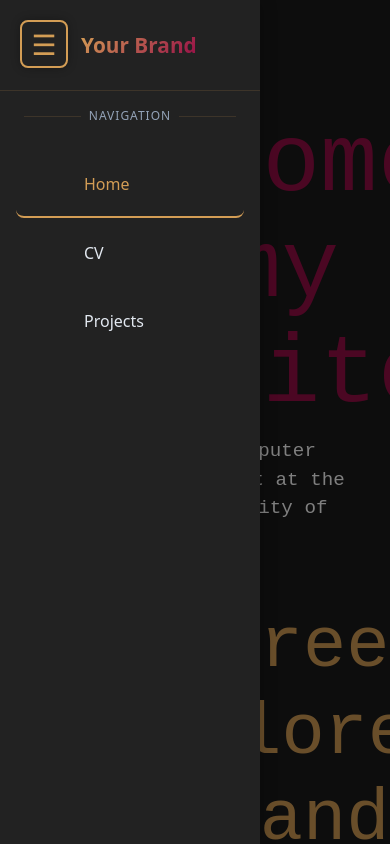
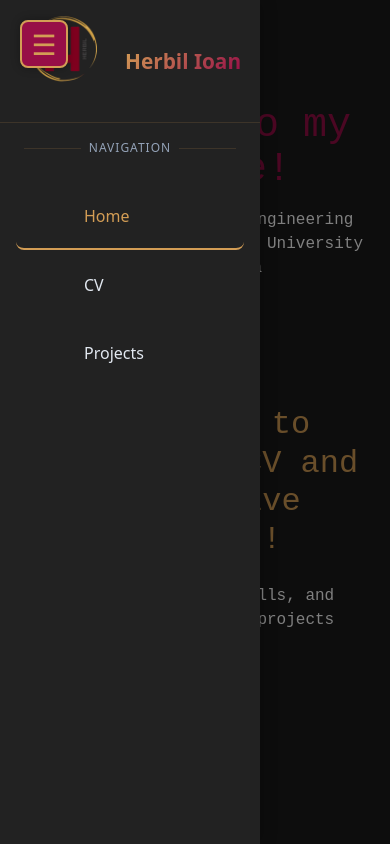
Before and after one commit to IonutzHerbil/My-Website, a React (Vite) app: page / in a window 390 px wide. Both pictures are taken after a click on the button "Toggle navigation". Shown: the top 844 px of the page. Built offline with nearby package versions, Linux system fonts and the light colour scheme.

Commit message:
updated the CV, made the website mobile-friendly, added logo

```diff
--- a/src/components/Navbar.jsx
+++ b/src/components/Navbar.jsx
@@ -2,52 +2,66 @@ import React, { useState, useEffect } from 'react';
 import { Link, useLocation } from 'react-router-dom';
 import 'bootstrap/dist/css/bootstrap.min.css';
 import '../styles/Navbar.css';
+// Import the logo image
+import WebsiteLogo from '../assets/WebsiteLogo.png';
 
 const CustomNavbar = () => {
   const location = useLocation();
   const [activeLink, setActiveLink] = useState('');
-  const [collapsed, setCollapsed] = useState(false);
+  // Start with collapsed state by default
+  const [collapsed, setCollapsed] = useState(true);
 
   useEffect(() => {
+    // Set active link based on current location
     setActiveLink(location.pathname);
 
-    // Check if navbar state is saved
-    const savedState = localStorage.getItem('navbarCollapsed');
-    if (savedState) {
-      setCollapsed(savedState === 'true');
-    }
+    // Apply initial collapsed state to body on component mount
+    document.body.classList.add('nav-collapsed');
 
-    // Handle resize for responsive behavior
+    // Ensure navbar stays collapsed on mobile
     const handleResize = () => {
       if (window.innerWidth < 768) {
         setCollapsed(true);
+        document.body.classList.add('nav-collapsed');
       }
     };
 
     window.addEventListener('resize', handleResize);
-    handleResize();
+    handleResize(); // Call it once on initial render
 
+    // Clean up event listener on unmount
     return () => window.removeEventListener('resize', handleResize);
   }, [location]);
 
   const toggleNavbar = () => {
     const newState = !collapsed;
     setCollapsed(newState);
-    localStorage.setItem('navbarCollapsed', newState);
-    document.body.classList.toggle('nav-collapsed', newState);
+
+    // Toggle body class to adjust main content
+    if (newState) {
+      document.body.classList.add('nav-collapsed');
+    } else {
+      document.body.classList.remove('nav-collapsed');
+    }
   };
 
   return (
     <>
-      <div className={`navbar-backdrop ${collapsed ? 'collapsed' : ''}`} onClick={toggleNavbar}></div>
+      {/* Backdrop for mobile - only visible when navbar is open on mobile */}
+      <div
+        className={`navbar-backdrop ${collapsed ? 'collapsed' : ''}`}
+        onClick={toggleNavbar}
+      ></div>
 
+      {/* Main navbar */}
       <nav className={`custom-navbar ${collapsed ? 'collapsed' : ''}`}>
         <div className="navbar-header">
           <div className="navbar-brand">
+            {/* Logo container with image */}
             <div className="logo-container">
-              <span className="navbar-logo">YD</span>
+              <img src={WebsiteLogo} alt="Logo" className="navbar-logo-img" />
             </div>
-            <h4 className="brand-name">Your Brand</h4>
+            <h4 className="brand-name">Herbil Ioan</h4>
           </div>
         </div>
 
@@ -88,8 +102,12 @@ const CustomNavbar = () => {
         </div>
       </nav>
 
-      {/* Separate toggle button outside the navbar */}
-      <button className="nav-toggle-btn" onClick={toggleNavbar} aria-label="Toggle navigation">
+      {/* Toggle button that moves right when navbar opens */}
+      <button
+        className={`nav-toggle-btn ${collapsed ? 'collapsed' : ''}`}
+        onClick={toggleNavbar}
+        aria-label="Toggle navigation"
+      >
         <span className="hamburger-icon">☰</span>
       </button>
     </>
--- a/src/styles/HomePage.css
+++ b/src/styles/HomePage.css
@@ -1,7 +1,7 @@
 /* HomePage.css */
 .home-container {
-    width: 100%; /* Make sure it spans the full width */
-    background-color: #1a1a1a; /* dark dark gray */
+  width: 100%;
+  background-color: #1a1a1a;
   color: #fff;
   font-family: 'Roboto Mono', monospace;
   min-height: 100vh;
@@ -9,7 +9,7 @@
   position: relative;
 }
 
-  /* Background lightning lines effect remains the same */
+/* Background lightning lines effect */
 .home-container::before {
   content: "";
   position: absolute;
@@ -23,27 +23,29 @@
 
 /* Header styling */
 .home-header {
-    width: 100%; /* Ensure header spans full width */
-    padding: 2rem;
+  width: 100%;
+  padding: 2rem 1rem;
   text-align: center;
   position: relative;
   z-index: 1;
 }
 
 .home-header h1 {
-    font-size: 6rem;
-    color: #970e47; /* lime green */
+  font-size: clamp(2.5rem, 5vw, 6rem);
+  color: #970e47;
   margin-bottom: 0.5rem;
+  word-wrap: break-word;
 }
 
 .home-header p {
-    font-size: 1.2rem;
+  font-size: clamp(1rem, 2vw, 1.2rem);
   margin-bottom: 1.5rem;
+  padding: 0 1rem;
 }
 
 .home-nav a {
   margin: 0 1rem;
-    color: #D39D55; /* magenta */
+  color: #D39D55;
   text-decoration: none;
   font-weight: bold;
 }
@@ -54,13 +56,15 @@
 
 /* Hero section styling */
 .home-hero {
-    width: 100%; /* Ensure hero section spans full width */
+  width: 100%;
   position: relative;
-    height: 60vh;
+  height: auto;
+  min-height: 50vh;
   display: flex;
   align-items: center;
   justify-content: center;
   overflow: hidden;
+  padding: 2rem 1rem;
 }
 
 .hero-overlay {
@@ -78,14 +82,49 @@
   z-index: 2;
   text-align: center;
   padding: 1rem;
+  max-width: 100%;
 }
 
 .hero-content h2 {
-    font-size: 4.5rem;
-    color: #D39D55; /* magenta */
-    margin-bottom: 0.5rem;
+  font-size: clamp(2rem, 4vw, 4.5rem);
+  color: #D39D55;
+  margin-bottom: 1rem;
+  word-wrap: break-word;
 }
 
 .hero-content p {
-    font-size: 1.2rem;
+  font-size: clamp(1rem, 2vw, 1.2rem);
+  max-width: 90%;
+  margin: 0 auto;
 }
+
+/* Media Queries for different screen sizes */
+@media (max-width: 768px) {
+  .home-hero {
+    padding-top: 1rem;
+  }
+
+  .hero-content {
+    padding: 0.5rem;
+  }
+}
+
+@media (max-width: 480px) {
+  .home-header {
+    padding: 1.5rem 0.5rem;
+  }
+
+  .home-header h1 {
+    margin-bottom: 1rem;
+  }
+
+  .home-nav a {
+    margin: 0 0.5rem;
+    display: inline-block;
+    padding: 0.5rem 0;
+  }
+
+  .hero-content h2 {
+    margin-bottom: 1.5rem;
+  }
+}
--- a/src/styles/ImageRecognition.css
+++ b/src/styles/ImageRecognition.css
@@ -9,7 +9,7 @@
 
   .canvas-container {
     position: relative;
-    border: 10px solid #949494b7;
+    border: 10px solid #D39D55;
     border-radius: 15px;
     padding: 5px;
     background-color: rgba(255, 255, 255, 0.1);
@@ -21,8 +21,8 @@
   .clear-button {
     margin-top: 15px;
     padding: 10px 20px;
-    background-color: #9DBC98;
-    color: #503C3C;
+    background-color: #970e47;
+    color: #D39D55;
     border: none;
     border-radius: 5px;
     cursor: pointer;
@@ -38,7 +38,7 @@
   .results-container {
     margin-top: 15px;
     width: 400px;
-    border: 8px solid #9DBC98;
+    border: 8px solid #970e47;
     border-radius: 5px;
     padding: 10px;
     font-size: 19px;
--- a/src/styles/Navbar.css
+++ b/src/styles/Navbar.css
@@ -1,4 +1,4 @@
-/* Navbar.css - Complete Replacement */
+/* Navbar.css - Correctly Fixed version */
 :root {
   --navbar-width: 260px;
   --navbar-collapsed-width: 0;
@@ -19,21 +19,20 @@
   height: 100vh;
   background-color: var(--navbar-bg);
   color: var(--text-color);
-  transition: width var(--transition-speed);
-  overflow-x: hidden;
   z-index: 1030;
   box-shadow: 2px 0 15px rgba(0, 0, 0, 0.2);
   display: flex;
   flex-direction: column;
+  transition: transform var(--transition-speed);
 }
 
+/* Collapsed state */
 .custom-navbar.collapsed {
-  width: var(--navbar-collapsed-width);
+  transform: translateX(-100%);
 }
 
 /* Brand section */
 .navbar-header {
-  padding: 1.5rem;
   display: flex;
   align-items: center;
   border-bottom: 1px solid rgba(211, 157, 85, 0.15);
@@ -44,22 +43,36 @@
   align-items: center;
 }
 
+/* Add these styles to your Navbar.css file */
+
+/* Updated logo container for image */
 .logo-container {
-  width: 42px;
-  height: 42px;
-  background: linear-gradient(135deg, #D39D55 0%, #970e47 100%);
+  width: 120px;
+  height: 122px;
+  background: transparent; /* Remove the gradient background */
   border-radius: 12px;
   display: flex;
   align-items: center;
   justify-content: center;
-  margin-right: 15px;
+  margin-right: 5px;
+  overflow: hidden; /* Ensure the image stays within the container */
 }
 
+/* Style for the logo image */
+.navbar-logo-img {
+  width: 100%;
+  height: 100%;
+  object-fit: contain; /* This ensures the image maintains its aspect ratio */
+}
+
+/* You can remove or comment out these styles if they're still in your CSS */
+/*
 .navbar-logo {
   color: white;
   font-weight: 700;
   font-size: 18px;
 }
+*/
 
 .brand-name {
   margin: 0;
@@ -100,7 +113,7 @@
   overflow-y: auto;
 }
 
-/* Navigation links - SIMPLIFIED */
+/* Navigation links */
 .nav-link {
   display: flex;
   align-items: center;
@@ -139,13 +152,6 @@
   white-space: nowrap;
 }
 
-/* Hide text when collapsed */
-.collapsed .brand-name,
-.collapsed .navbar-divider span,
-.collapsed .link-text {
-  display: none;
-}
-
 /* Hamburger toggle button */
 .nav-toggle-btn {
   position: fixed;
@@ -154,26 +160,26 @@
   width: 48px;
   height: 48px;
   border-radius: 8px;
-  background-color: var(--navbar-bg);
+  background-color: #970e47;
   border: 2px solid var(--accent-primary);
   display: flex;
   align-items: center;
   justify-content: center;
   cursor: pointer;
   z-index: 1050;
+  box-shadow: 0 0 10px rgba(0, 0, 0, 0.3);
   transition: left var(--transition-speed);
-  box-shadow: 0 0 10px rgba(0, 0, 0, 0.3);
+}
+
+/* Button position when navbar is open */
+.nav-toggle-btn:not(.collapsed) {
+  left: calc(var(--navbar-width) - 24px);
 }
 
 .nav-toggle-btn .hamburger-icon {
   font-size: 28px;
   color: var(--accent-primary);
   line-height: 1;
-}
-
-/* Button position when navbar is expanded */
-.custom-navbar:not(.collapsed) + .nav-toggle-btn {
-  left: calc(var(--navbar-width) - 20px);
 }
 
 /* Backdrop for mobile */
@@ -185,43 +191,35 @@
   bottom: 0;
   background-color: rgba(0, 0, 0, 0.5);
   z-index: 1020;
+  visibility: visible;
+  opacity: 1;
+  transition: opacity var(--transition-speed), visibility var(--transition-speed);
+}
+
+.navbar-backdrop.collapsed {
   visibility: hidden;
   opacity: 0;
-  transition: opacity var(--transition-speed);
 }
 
-.navbar-backdrop:not(.collapsed) {
-  visibility: visible;
-  opacity: 1;
+/* Page content adjustment - CRITICAL FIX */
+body {
+  padding-left: 0;
+  transition: padding-left var(--transition-speed);
 }
 
-/* Responsive behavior */
+/* When navbar is open, push content right */
+body:not(.nav-collapsed) {
+  padding-left: var(--navbar-width);
+}
+
+/* Mobile adjustments */
 @media (max-width: 767.98px) {
-  .custom-navbar {
-    transform: translateX(0);
+  body {
+    padding-left: 0 !important; /* Always keep content full width on mobile */
   }
 
-  .custom-navbar.collapsed {
-    transform: translateX(-100%);
-  }
-
+  /* Ensure button stays at left on mobile regardless of navbar state */
   .nav-toggle-btn {
     left: 20px !important;
   }
 }
-
-/* Page content adjustment */
-body {
-  padding-left: var(--navbar-width);
-  transition: padding-left var(--transition-speed);
-}
-
-body.nav-collapsed {
-  padding-left: var(--navbar-collapsed-width);
-}
-
-@media (max-width: 767.98px) {
-  body {
-    padding-left: 0;
-  }
-}
```
Also changed, not shown: src/pages/CVPage.jsx (+4 -9 lines), src/assets/WebsiteLogo.png (added), src/pages/HomePage.jsx (line endings or trailing spaces). Lines whose indentation alone changed are shown as unchanged.
